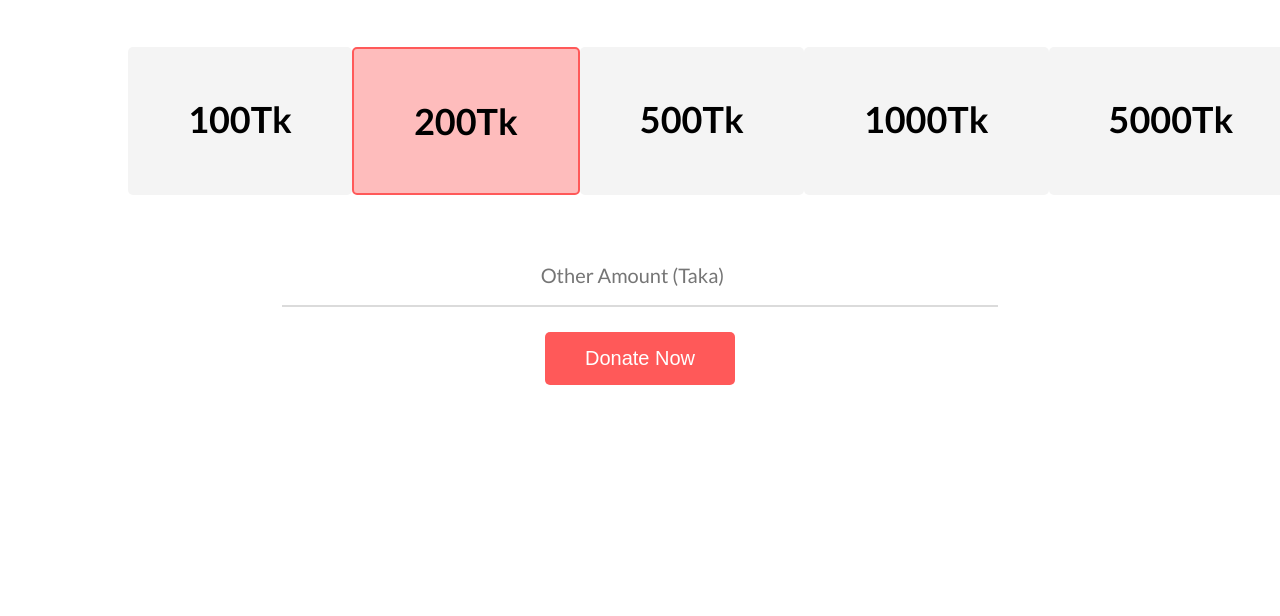
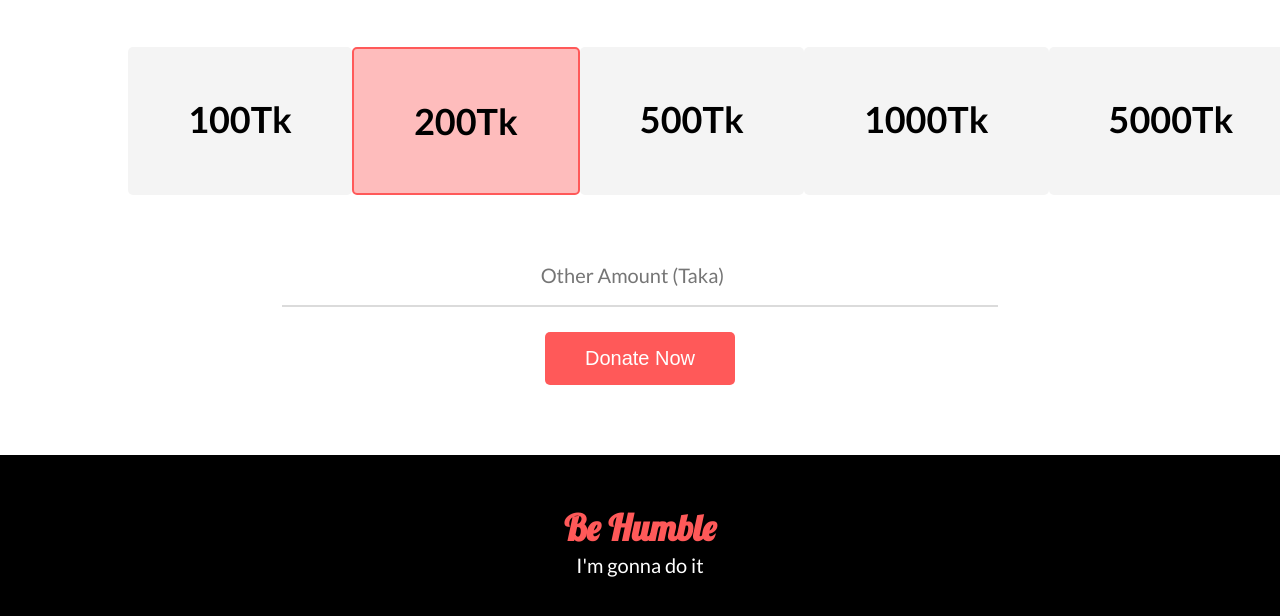
Before and after one commit to coderarifbd/donate-today, a plain HTML site: page index.html in a window 1280 px wide. Shown: the part 1015-1631 px from the top of the page. Before the commit the page ends 1470 px from the top, so only its background shows below. Drawn offline with Linux system fonts and the light colour scheme.

Commit message:
footer complete

```diff
--- a/css/style.css
+++ b/css/style.css
@@ -137,3 +137,16 @@ p {
 input.other-amount:focus {
   outline: none;
 }
+
+/* footer start */
+footer {
+  padding: 50px 0;
+  background-color: #000;
+  color: #fff;
+  text-align: center;
+}
+.footer-content h1{
+    font-family: 'Lobster', cursive;
+    font-size: 36px;
+    color: #ff5959;
+}
--- a/index.html
+++ b/index.html
@@ -9,6 +9,10 @@
     <link rel="preconnect" href="https://fonts.gstatic.com" crossorigin />
     <link
       href="https://fonts.googleapis.com/css2?family=Lato:wght@400;700;900&display=swap"
+      rel="stylesheet"
+    />
+    <link
+      href="https://fonts.googleapis.com/css2?family=Lobster&display=swap"
       rel="stylesheet"
     />
 
@@ -64,5 +68,15 @@
       </div>
     </div>
     <!-- Donate section end -->
+
+    <!-- footer start -->
+    <footer>
+      <div class="container">
+        <div class="footer-content">
+          <h1>Be Humble</h1>
+          <p>I'm gonna do it</p>
+        </div>
+      </div>
+    </footer>
   </body>
 </html>
```
